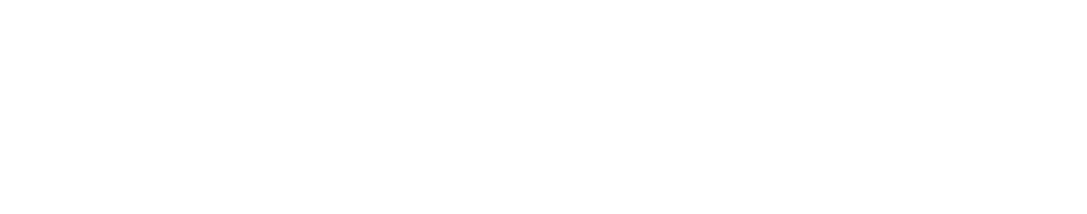
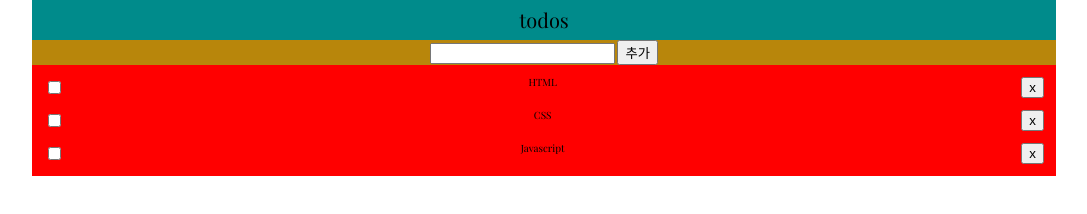
Before and after one commit to jnghwn1223/todos, a website: page public/index.html in a window 1280 px wide. Shown: the whole page, without its empty margins (96-1183 px from the left). Drawn offline with nearby package versions, Linux system fonts and the light colour scheme.

Commit message:
마크업 및 스타일 완성

```diff
--- a/public/index.html
+++ b/public/index.html
@@ -4,9 +4,33 @@
     <meta charset="UTF-8">
     <meta name="viewport" content="width=device-width, initial-scale=1.0">
     <title>Document</title>
+    <link rel="stylesheet" href="style/reset.css">
     <link rel="stylesheet" href="style/style.css">
 </head>
 <body>
-
+    <div class="container">
+        <h1 class="heading">todos</h1>
+        <section class="input-container">
+            <input type="text" class="input-todos">
+            <button class="gtn-todos">추가</button>
+        </section>
+        <ul class="todos">
+            <li class="todos-item">
+                <input type="checkbox" class="todos-completed">
+                <span class="todos-content">HTML</span>
+                <button class="todos-remove">x</button>
+            </li>
+            <li class="todos-item">
+                <input type="checkbox" class="todos-completed">
+                <span class="todos-content">CSS</span>
+                <button class="todos-remove">x</button>
+            </li>
+            <li class="todos-item">
+                <input type="checkbox" class="todos-completed">
+                <span class="todos-content">Javascript</span>
+                <button class="todos-remove">x</button>
+            </li>
+        </ul>
+    </div>
 </body>
 </html>
--- /dev/null
+++ b/public/style/reset.css
@@ -0,0 +1,48 @@
+/* http://meyerweb.com/eric/tools/css/reset/
+   v2.0 | 20110126
+   License: none (public domain)
+*/
+
+html, body, div, span, applet, object, iframe,
+h1, h2, h3, h4, h5, h6, p, blockquote, pre,
+a, abbr, acronym, address, big, cite, code,
+del, dfn, em, img, ins, kbd, q, s, samp,
+small, strike, strong, sub, sup, tt, var,
+b, u, i, center,
+dl, dt, dd, ol, ul, li,
+fieldset, form, label, legend,
+table, caption, tbody, tfoot, thead, tr, th, td,
+article, aside, canvas, details, embed,
+figure, figcaption, footer, header, hgroup,
+menu, nav, output, ruby, section, summary,
+time, mark, audio, video {
+	margin: 0;
+	padding: 0;
+	border: 0;
+	font-size: 100%;
+	font: inherit;
+	vertical-align: baseline;
+}
+/* HTML5 display-role reset for older browsers */
+article, aside, details, figcaption, figure,
+footer, header, hgroup, menu, nav, section {
+	display: block;
+}
+body {
+	line-height: 1;
+}
+ol, ul {
+	list-style: none;
+}
+blockquote, q {
+	quotes: none;
+}
+blockquote:before, blockquote:after,
+q:before, q:after {
+	content: '';
+	content: none;
+}
+table {
+	border-collapse: collapse;
+	border-spacing: 0;
+}
--- a/public/style/style.css
+++ b/public/style/style.css
@@ -0,0 +1,34 @@
+@import url('https://fonts.googleapis.com/css2?family=Playfair+Display:wght@400;500;600;700&display=swap');
+html {
+    font-size: 10px;
+    font-family: 'Playfair Display';
+    font-style: normal;
+    font-weight: 400;
+}
+
+.container {
+    background-color: red;
+    width: 80%;
+    margin: 0 auto;
+    text-align: center;
+}
+
+.heading {
+    font-size: 2rem;
+    padding: 10px;
+    background-color: darkcyan;
+}
+
+.input-container {
+    background-color: darkgoldenrod;
+}
+
+.todos {
+    padding: 6px;
+}
+
+.todos-item {
+    padding: 6px;
+    display: flex;
+    justify-content: space-between;
+}
```
Also changed, not shown: db.json (+5 -17 lines), server.js (added, +11 -0 lines).
